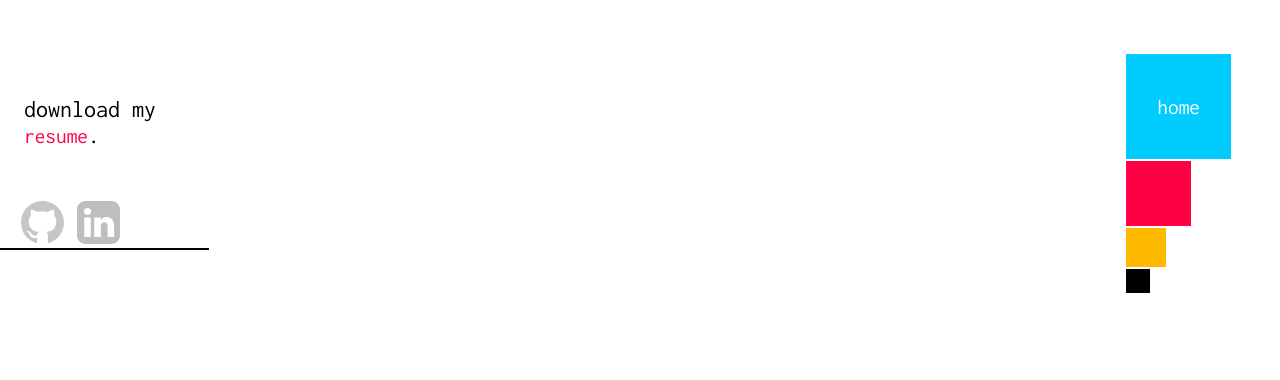
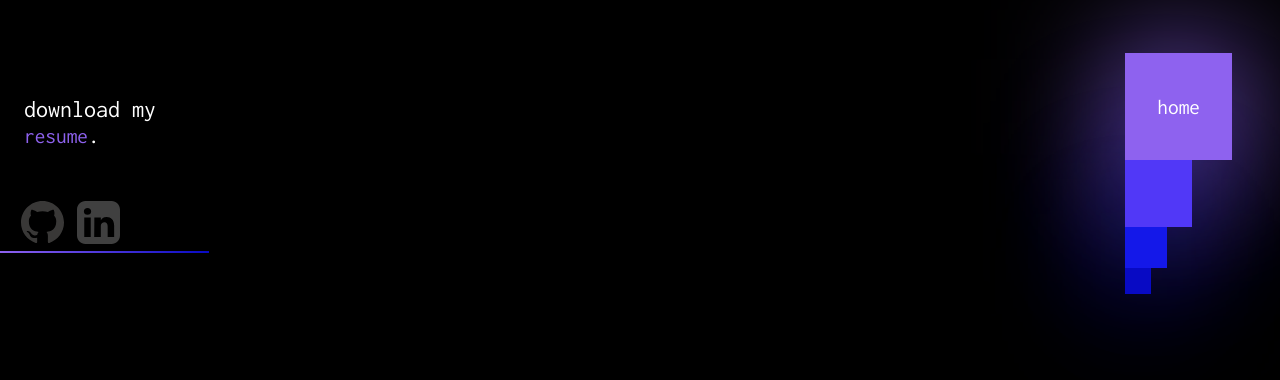
Before and after one commit to jfordnull/portfolio-website-II, a plain HTML site: page index.html in a window 1280 px wide. Shown: the top 380 px of the page. Drawn offline with Linux system fonts and the light colour scheme; a web font is replaced by a local one.

Commit message:
Add violet theme, navbar blur

```diff
--- a/css/style.css
+++ b/css/cmyk.css
@@ -72,7 +72,7 @@ img {
 
 /* Fibonacci Nav Bar: */
 
-/* For 1920x1080, we want nav 72px margin*/
+/* For 1920x1080, I want nav 72px margin*/
 .nav{
     position: fixed;
     /* 72/1080 */
@@ -86,7 +86,7 @@ img {
     font-family: "Inconsolata";
     height: 10px;
     width: 10px;
-    border: 1px solid white;
+    /* border: 1px solid white; */
 }
 
 .nav-item > * {
@@ -104,18 +104,20 @@ img {
     color: white;
 }
 
-.magenta{
+/* CMYK Palette: */
+
+.step-a{
+    background-color: #00ccff;
+}
+
+.step-b{
     background-color: #ff0045;
 }
 
-.cyan{
-    background-color: #00ccff;
-}
-
-.yellow{
+.step-c{
     background-color: #ffba00;
 }
 
-.black{
+.step-d{
     background-color: black;
 }
--- /dev/null
+++ b/css/violet.css
@@ -0,0 +1,152 @@
+@import url('https://fonts.googleapis.com/css2?family=Inconsolata:wght@200..900&family=Julius+Sans+One&family=Silkscreen:wght@400;700&family=Tiny5&display=swap');
+
+*{
+    font-size: 16pt;
+    margin: 0;
+    padding: 0;
+    scroll-behavior: smooth;
+    box-sizing: border-box;
+}
+
+a{
+    text-decoration: none;
+}
+
+body{
+    background-color: black;
+    color: white;
+}
+
+section{
+    height: 100vh;
+    width: 100%;
+}
+
+img {
+    width: 100%;
+    height: auto;
+}
+
+/* Socials box: */
+
+.socials-box{
+    position: fixed;
+    top: 4.5em;
+    background-color: black;
+    /* 314/1080 */
+    width: 16.35%;
+    display: flex;
+    flex-direction: column;
+    gap: 2.5em;
+    font-family: "Inconsolata";
+}
+
+.socials-box::after{
+    content: '';
+    position: absolute;
+    bottom: -.25em;
+    left: 0;
+    width: 100%;
+    height: 2px;
+    background: linear-gradient(90deg, #8e62ef,#080ac4);
+}
+
+.socials-box > * {
+    margin: 0 0 0 1em;
+}
+
+.socials-box > div {
+    font-size: 18pt;
+}
+
+.socials-box * > a {
+    color: #8e62ef;
+}
+
+.socials-box > ul {
+    display: flex;
+    list-style-type: none;
+    padding: 0;
+    gap: 0.625em;
+}
+
+.socials-box * > .icon-box {
+    width: 2em;
+    opacity: 25%;
+    filter: invert(100%);
+}
+
+.socials-box * > .icon-box:hover {
+    opacity: 100%;
+    filter: invert(39%) sepia(80%) saturate(2380%) hue-rotate(236deg) brightness(100%) contrast(88%);
+}
+
+/* Fibonacci Nav Bar: */
+
+/* For 1920x1080, I want nav 72px margin*/
+.nav{
+    position: fixed;
+    /* 72/1080 */
+    top: 6.66%;
+    /* 72/1920 */
+    right: 3.75%;
+}
+
+.nav-item{
+    color: black;
+    font-family: "Inconsolata";
+    height: 10px;
+    width: 10px;
+    position: relative;
+    /* border: 1px solid white; */
+}
+
+.nav-item::after{
+    content: '';
+    position: absolute;
+    height: 100%;
+    width: 100%;
+    background-color: inherit;
+    top: 50%;
+    left: 50%;
+    translate: -50% -50%;
+    z-index: -1;
+    padding: 2px;
+    border-radius: 2px;
+    filter: blur(3em);
+}
+
+.nav-item > * {
+    visibility: hidden;
+}
+
+.nav-item div {
+    height: 100%;
+    width: 100%;
+    text-align: center;
+    align-content: center;
+}
+
+.nav-item > a {
+    color: white;
+}
+
+/* Palette: */
+
+
+
+.step-a{
+    background-color: #8e62ef;
+}
+
+.step-b{
+    background-color: #5138f7;
+}
+
+.step-c{
+    background-color: #1418e9;
+}
+
+.step-d{
+    background-color: #080ac4;
+}
--- a/index.html
+++ b/index.html
@@ -4,7 +4,7 @@
     <meta charset="UTF-8">
     <meta name="viewport" content="width=device-width, initial-scale=1.0">
     <title>jacob</title>
-    <link rel="stylesheet" href="./css/style.css">
+    <link rel="stylesheet" href="./css/violet.css">
 </head>
 <body>
 
@@ -21,16 +21,16 @@
     </div>
 
     <div class="nav">
-        <div class="nav-item cyan" data-index="0" data-id="home">
+        <div class="nav-item step-a" data-index="0" data-id="home">
             <a href="#home"><div>home</div></a>
         </div>
-        <div class="nav-item magenta" data-index="1" data-id="about">
+        <div class="nav-item step-b" data-index="1" data-id="about">
             <a href="#about"><div>about</div></a>
         </div>
-        <div class="nav-item yellow" data-index="2" data-id="projects">
+        <div class="nav-item step-c" data-index="2" data-id="projects">
             <a href="#projects"><div>projects</div></a>
         </div>
-        <div class="nav-item black" data-index="3" data-id="contact">
+        <div class="nav-item step-d" data-index="3" data-id="contact">
             <a href="#contact"><div>contact</div></a>
         </div>
     </div>
@@ -41,5 +41,6 @@
     <section id="contact"></section>
 
     <script src="./js/fibnavbar.js"></script>
+
 </body>
 </html>
```
